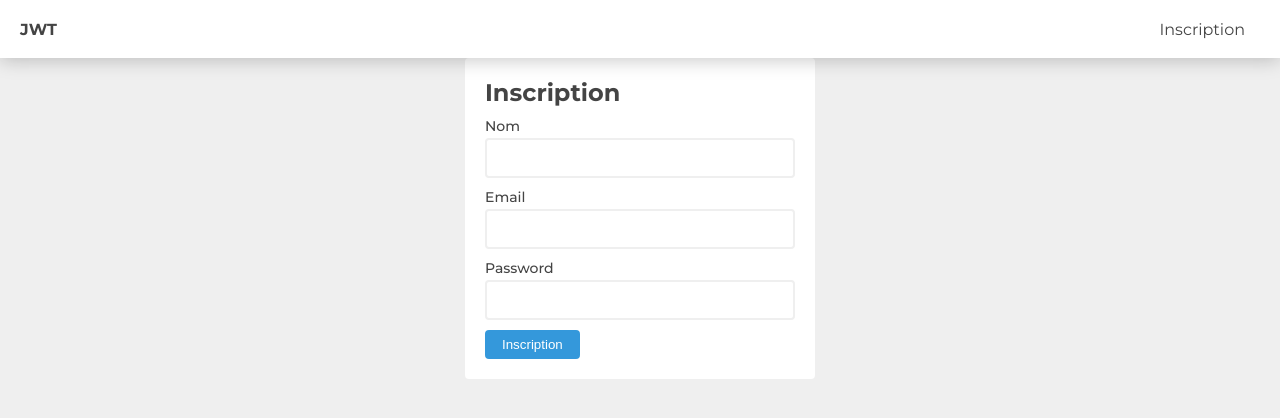
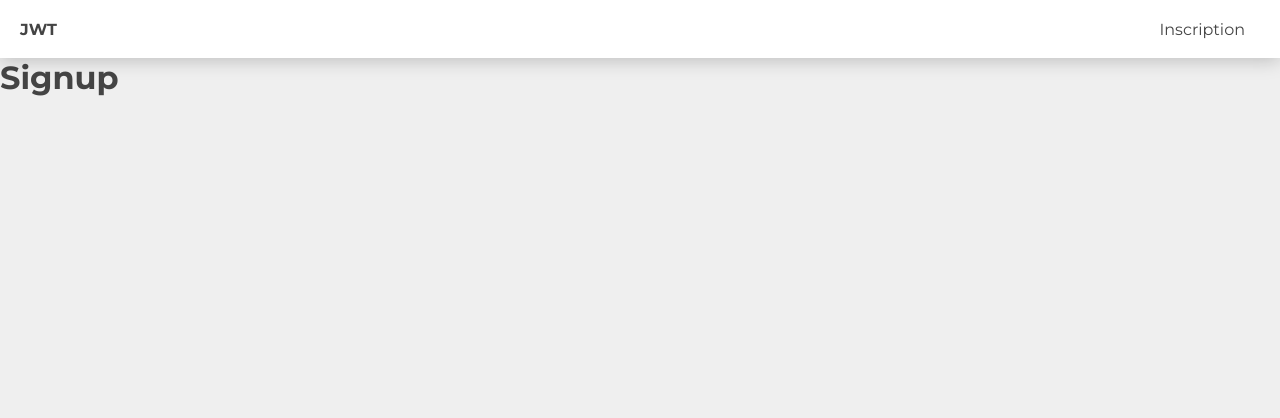
Before and after one commit to dymafr/react-c19, a React (Create React App) app in the folder client/: page /signup in a window 1280 px wide. Shown: the top 418 px of the page. Built offline with nearby package versions, Linux system fonts and the light colour scheme.

Commit message:
Revert "lesson3"
This reverts commit b5df6074a75b440abf60d1df030b4077ad07463a.

```diff
--- a/client/src/apis/users.js
+++ /dev/null
@@ -1,21 +0,0 @@
-const API_USERS = '/api/users';
-
-export async function createUser(newUser) {
-  const response = await fetch(API_USERS, {
-    method: 'POST',
-    headers: {
-      'Content-Type': 'application/json',
-    },
-    body: JSON.stringify(newUser),
-  });
-  const body = await response.json();
-  if (response.ok) {
-    return body;
-  } else {
-    if (body) {
-      throw body;
-    } else {
-      throw new Error('Error api createUser');
-    }
-  }
-}
--- a/client/src/pages/Signup/Signup.js
+++ b/client/src/pages/Signup/Signup.js
@@ -1,92 +1,5 @@
-import styles from './Signup.module.scss';
-import { useForm } from 'react-hook-form';
-import * as yup from 'yup';
-import { yupResolver } from '@hookform/resolvers/yup';
-import { createUser } from '../../apis/users';
-import { useNavigate } from 'react-router-dom';
-
 function Signup() {
-  const navigate = useNavigate();
-
-  const validationSchema = yup.object({
-    name: yup
-      .string()
-      .required('Il faut préciser votre nom')
-      .min(2, 'Un vrai nom'),
-    email: yup
-      .string()
-      .required('Il faut préciser votre email')
-      .email("L'email n'est pas valide"),
-    password: yup
-      .string()
-      .required('Il faut préciser votre mot de passe')
-      .min(6, 'Mot de passe trop court'),
-  });
-
-  const initialValues = {
-    name: '',
-    email: '',
-    password: '',
-  };
-
-  const {
-    handleSubmit,
-    register,
-    formState: { errors, isSubmitting },
-    setError,
-    clearErrors,
-  } = useForm({
-    initialValues,
-    resolver: yupResolver(validationSchema),
-  });
-
-  const submit = handleSubmit(async (user) => {
-    try {
-      clearErrors();
-      await createUser(user);
-      navigate('/signin');
-    } catch (message) {
-      setError('generic', { type: 'generic', message });
-    }
-  });
-
-  return (
-    <div className="flex-fill d-flex align-items-center justify-content-center">
-      <form
-        onSubmit={submit}
-        className={`${styles.form} d-flex flex-column card p-20`}
-      >
-        <h2 className="mb-10">Inscription</h2>
-        <div className="mb-10 d-flex flex-column">
-          <label htmlFor="name">Nom</label>
-          <input type="text" name="name" {...register('name')} />
-          {errors.name && <p className="form-error">{errors.name.message}</p>}
-        </div>
-        <div className="mb-10 d-flex flex-column">
-          <label htmlFor="email">Email</label>
-          <input type="text" name="email" {...register('email')} />
-          {errors.email && <p className="form-error">{errors.email.message}</p>}
-        </div>
-        <div className="mb-10 d-flex flex-column">
-          <label htmlFor="password">Password</label>
-          <input type="password" name="password" {...register('password')} />
-          {errors.password && (
-            <p className="form-error">{errors.password.message}</p>
-          )}
-        </div>
-        {errors.generic && (
-          <div className="mb-10">
-            <p className="form-error">{errors.generic.message}</p>
-          </div>
-        )}
-        <div>
-          <button disabled={isSubmitting} className="btn btn-primary">
-            Inscription
-          </button>
-        </div>
-      </form>
-    </div>
-  );
+  return <h1>Signup</h1>;
 }
 
 export default Signup;
--- a/client/src/pages/Signup/Signup.module.scss
+++ /dev/null
@@ -1,4 +0,0 @@
-.form {
-    max-width: 350px;
-    flex: 1 1 auto;
-}
```
Also changed, not shown: client/src/apis/index.js (deleted).
